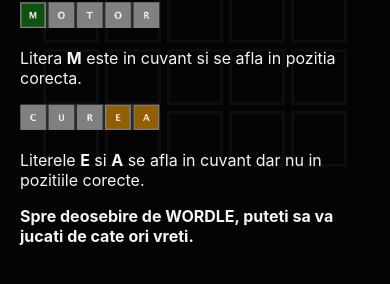
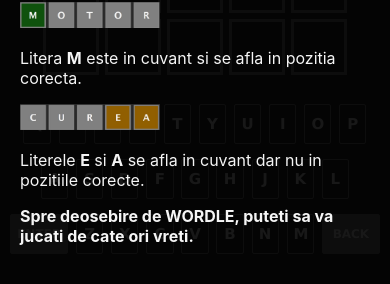
Before and after one commit to gamirou/Cuvantle, a React (Create React App) app: page / in a window 390 px wide. Shown: the part 488-772 px from the top of the page. Built offline with nearby package versions, Linux system fonts and the light colour scheme.

Commit message:
keyboard is shown on screen

```diff
--- a/src/components/keyboard/Keyboard.css
+++ b/src/components/keyboard/Keyboard.css
@@ -11,19 +11,42 @@
     font-size: 15px;
 }
 
+.keyboard--row {
+    height: 60px;
+    display: flex;
+    flex-direction: row;
+    justify-content: center;
+}
+
 .keyboard {
     padding-top: 20px;
 }
 
 .ENTER, .BACK {
     background-color: #808080;
-    width: 80px !important;
-    height: 50px !important;
+    width: 80px;
 }
 
 /* Make keyboard disappear if width less than 570px */
-@media screen and (max-width: 570px) {
-    .keyboard {
-        display: none;
+@media screen and (max-width: 500px) {
+    .key {
+        width: 7vw;
+        margin: 1vw;
+        height: 40px;
+    }
+
+    .ENTER, .BACK {
+        width: 15vw;
+        font-size: 12px;
+    }
+
+    .keyboard--row {
+        height: 55px;
     }
 }
+
+@media screen and (max-width: 350px) {
+    .key {
+        margin: 0.5vw;
+    }
+}
--- a/src/components/keyboard/Keyboard.js
+++ b/src/components/keyboard/Keyboard.js
@@ -17,7 +17,7 @@
 
     return (
         <div className="keyboard">
-            <div className="keyboard__row">
+            <div className="keyboard--row">
                 <KeyButton value="Q" />
                 <KeyButton value="W" />
                 <KeyButton value="E" />
@@ -29,7 +29,7 @@
                 <KeyButton value="O" />
                 <KeyButton value="P" />
             </div>
-            <div className="keyboard__row">
+            <div className="keyboard--row">
                 <KeyButton value="A" />
                 <KeyButton value="S" />
                 <KeyButton value="D" />
@@ -40,7 +40,7 @@
                 <KeyButton value="K" />
                 <KeyButton value="L" />
             </div>
-            <div className="keyboard__row">
+            <div className="keyboard--row">
                 <KeyButton value="ENTER" />
                 <KeyButton value="Z" />
                 <KeyButton value="X" />
```
